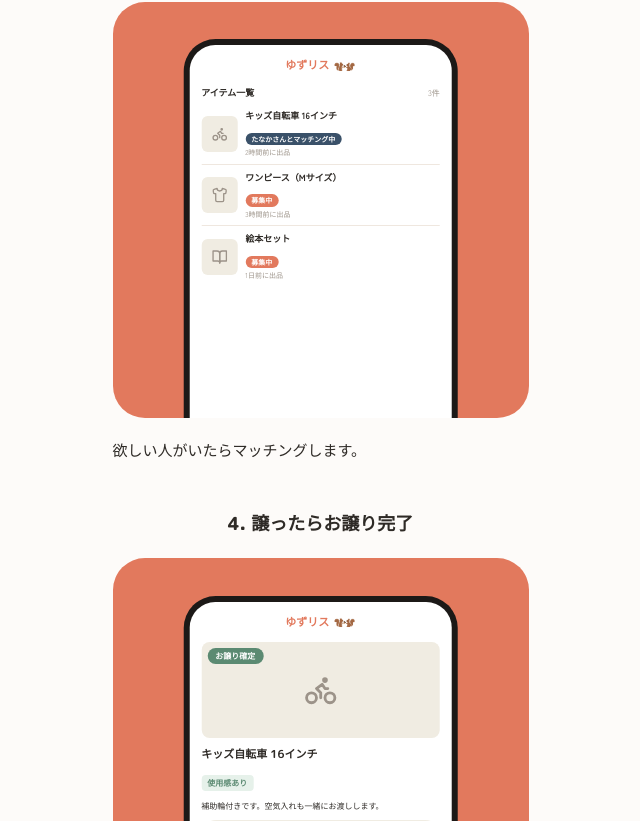
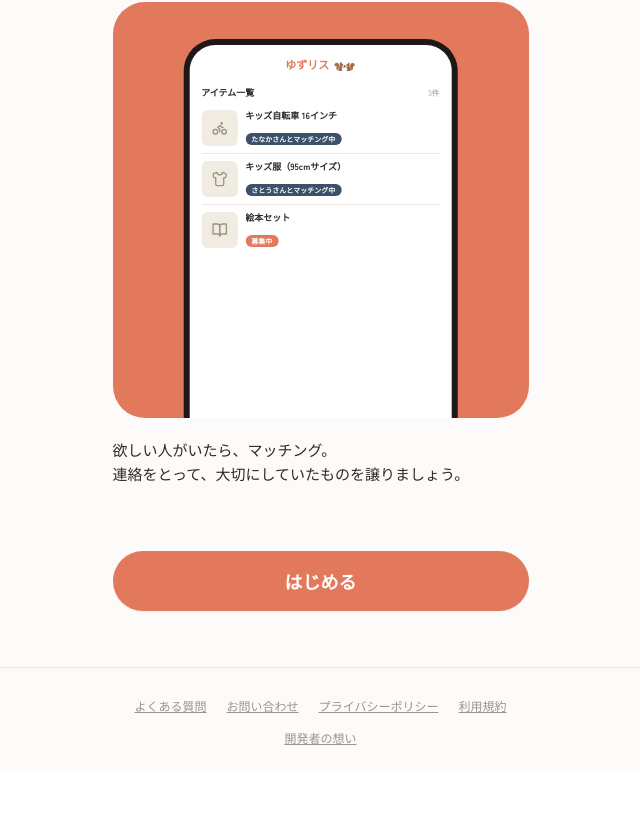
Before and after one commit to eraberugift/osusowake-app, a React (Vite) app: page / in a window 1280 px wide. Shown: the part 3999-4820 px from the top of the page, without its empty margins (312-952 px from the left). After the commit the page ends 4771 px from the top, so only its background shows below. Built offline with nearby package versions, Linux system fonts and the light colour scheme; no server answers.

Commit message:
使い方修正後半

```diff
--- a/src/components/LandingSections.jsx
+++ b/src/components/LandingSections.jsx
@@ -485,13 +485,13 @@ function ScreenMatching() {
       </div>
       <div className="divide-y" style={{ borderColor: COLORS.border }}>
         <div style={{ borderColor: COLORS.border }}>
-          <MiniItem icon={Bike} name="キッズ自転車 16インチ" badge="たなかさんとマッチング中" badgeBg={COLORS.indigo} time="2時間前に出品" />
+          <MiniItem icon={Bike} name="キッズ自転車 16インチ" badge="たなかさんとマッチング中" badgeBg={COLORS.indigo} />
         </div>
         <div style={{ borderColor: COLORS.border }}>
-          <MiniItem icon={Shirt} name="ワンピース（Mサイズ）" badge="募集中" badgeBg={COLORS.accent} time="3時間前に出品" />
+          <MiniItem icon={Shirt} name="キッズ服（95cmサイズ）" badge="さとうさんとマッチング中" badgeBg={COLORS.indigo} />
         </div>
         <div style={{ borderColor: COLORS.border }}>
-          <MiniItem icon={BookOpen} name="絵本セット" badge="募集中" badgeBg={COLORS.accent} time="1日前に出品" />
+          <MiniItem icon={BookOpen} name="絵本セット" badge="募集中" badgeBg={COLORS.accent} />
         </div>
       </div>
     </div>
@@ -523,8 +523,8 @@ function ScreenDone() {
 const STEPS = [
   { title: '譲りたいものを登録する', body: '写真・品名・状態を入れるだけ。/サクッと出品できます。', Screen: ScreenInput },
   { title: 'リストを友達にシェアする', body: '作ったリストのURLをLINEなどでシェアするだけ。/URLを知っている人だけがアクセスできます。', Screen: ScreenShare, OverlaySheet: ShareOverlaySheet },
-  { title: '欲しい人がいたらマッチング', body: '欲しい人がいたらマッチングします。', Screen: ScreenMatching },
-  { title: '譲ったらお譲り完了', body: '友達と連絡をとって、大切にしていたものを譲ろう。', Screen: ScreenDone },
+  { title: '欲しい人がいたらマッチング', body: '欲しい人がいたら、マッチング。/連絡をとって、大切にしていたものを譲りましょう。', Screen: ScreenMatching },
+  // { title: '譲ったらお譲り完了', body: '友達と連絡をとって、大切にしていたものを譲ろう。', Screen: ScreenDone },
 ];
 
 export function StepsSection() {
```
